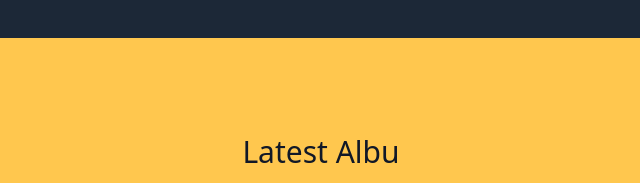
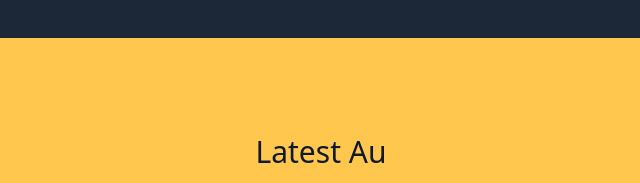
Before and after one commit to redwan5/Shohortoli, a website built with Vite: page index.html in a window 1280 px wide. Shown: the part 780-963 px from the top of the page, 319-959 px from the left. Built offline with nearby package versions, Linux system fonts and the light colour scheme; files whose address does not match are found by name.

Commit message:
Update index.html

```diff
--- a/index.html
+++ b/index.html
@@ -63,7 +63,7 @@
       <section class="text-gray-600 body-font bg-[#ffc74e]">
         <div class="container px-5 py-24 mx-auto w-3/4">
           <div class="flex flex-col text-center w-full mb-20">
-            <h1 class="sm:text-3xl text-2xl font-medium title-font mb-4 text-gray-900">Latest Albu</h1>
+            <h1 class="sm:text-3xl text-2xl font-medium title-font mb-4 text-gray-900">Latest Au</h1>
             <p class="lg:w-2/3 mx-auto leading-relaxed text-base">Whatever cardigan tote bag tumblr hexagon brooklyn asymmetrical gentrify, subway tile poke farm-to-table. Franzen you probably haven't heard of them man bun deep jianbing selfies heirloom.</p>
           </div>
           <div class="flex flex-wrap -m-4">
```
